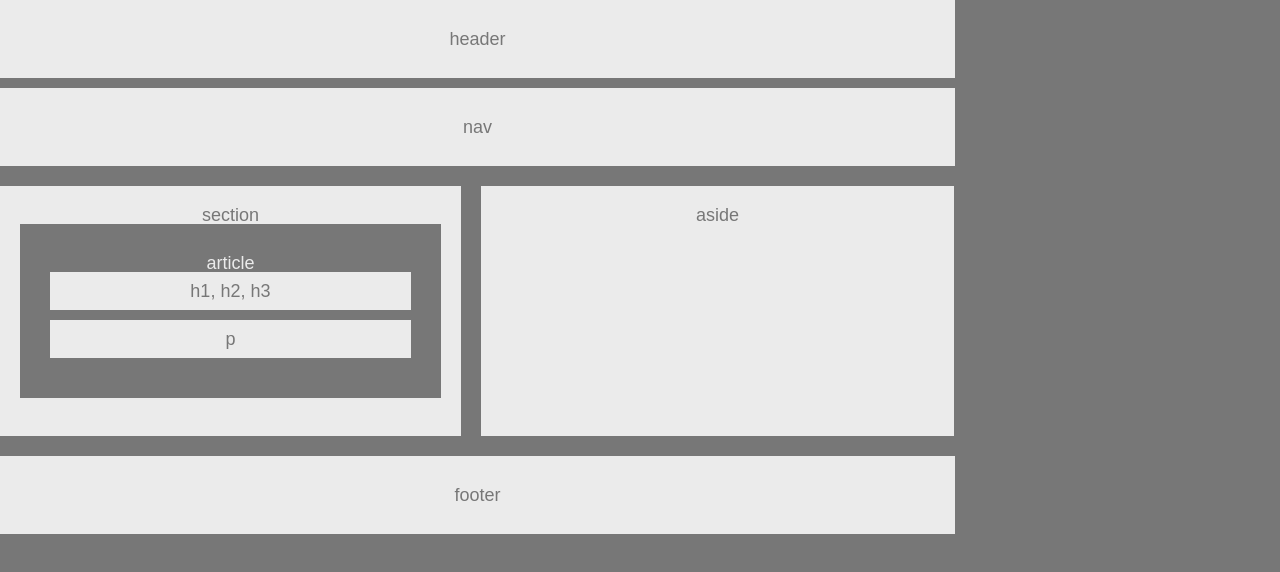
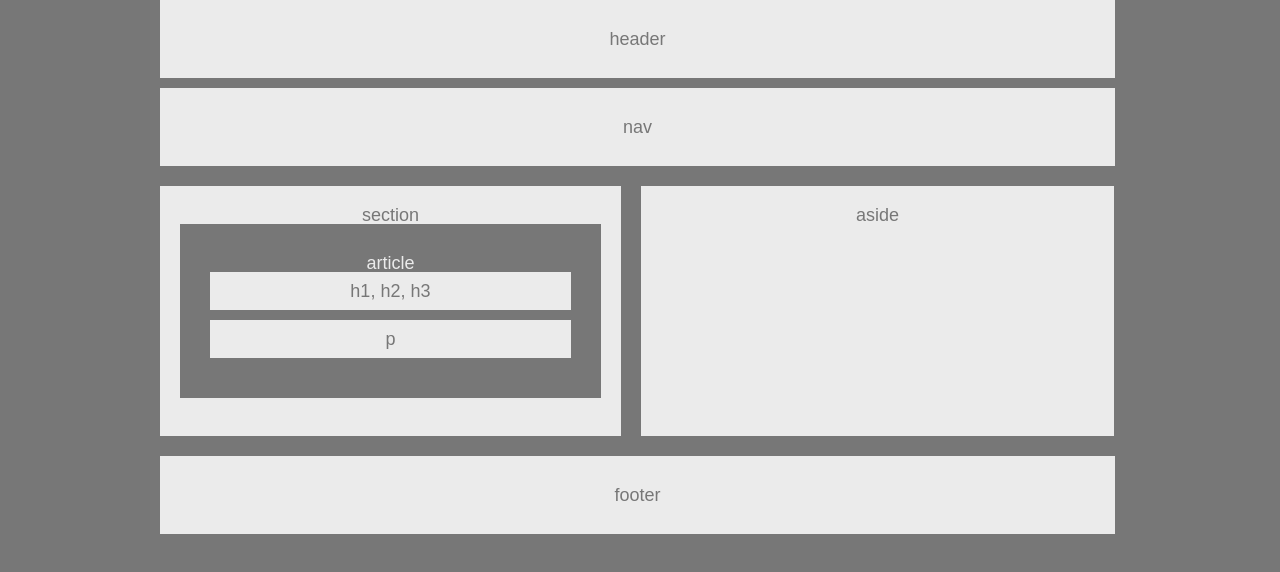
Before and after one commit to SansterSee/HW-Wireframe, a plain HTML site: page index.html in a window 1280 px wide. Drawn offline with Linux system fonts and the light colour scheme.

Commit message:
finalized wireframe

```diff
--- a/style.css
+++ b/style.css
@@ -4,6 +4,8 @@
 * {
     box-sizing: border-box;
     text-align: center;
+
+
 
 }
 
@@ -14,7 +16,9 @@ body    {
     background: #777;
     width: 960px;
     font-size: 18px;
-    box-align: center;
+    max-width: 960;
+    margin: auto;
+
 }
 
 header  {
```
